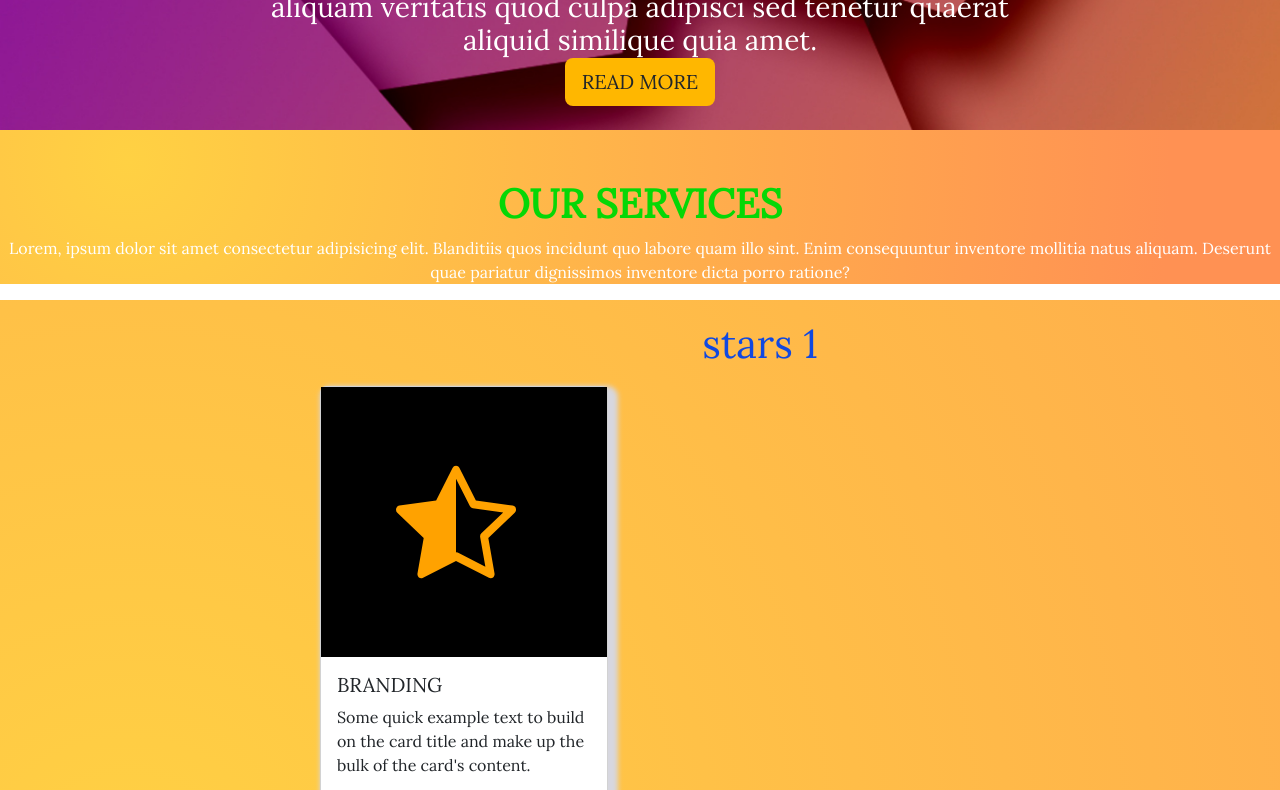
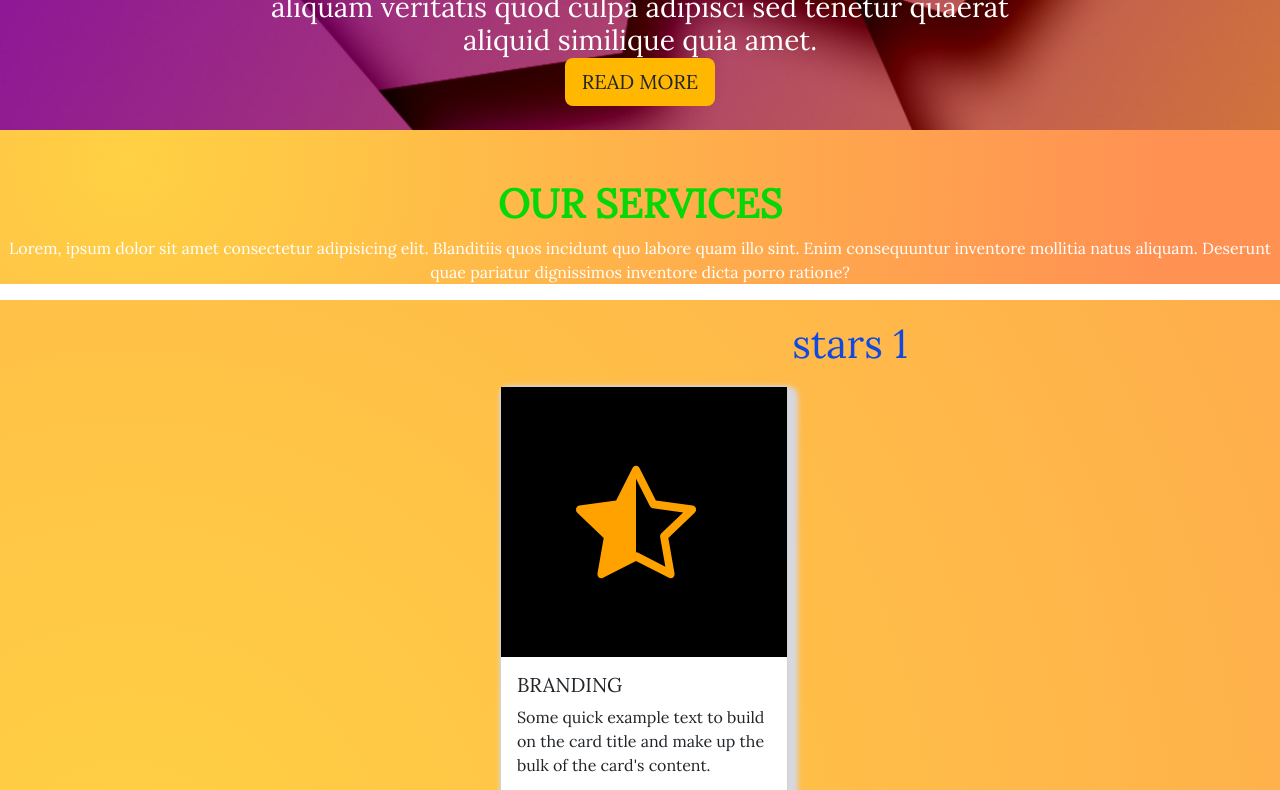
Before and after one commit to Senthilkumar777/great-template, a plain HTML site: page index.html in a window 1280 px wide. Shown: the part 2252-3042 px from the top of the page. Drawn offline with nearby package versions, Linux system fonts and the light colour scheme.

Commit message:
Update style.css

```diff
--- a/style.css
+++ b/style.css
@@ -134,7 +134,7 @@ padding-left: 20px;
 }
 #services{
 background-image: radial-gradient( circle farthest-corner at 10% 20%,  rgba(255,209,67,1) 0%, rgba(255,145,83,1) 90% );
-    padding-left: 320px;
+    padding-left: 500px;
     padding-right:80px ;
    color: white;
     display: inline-block;
```
